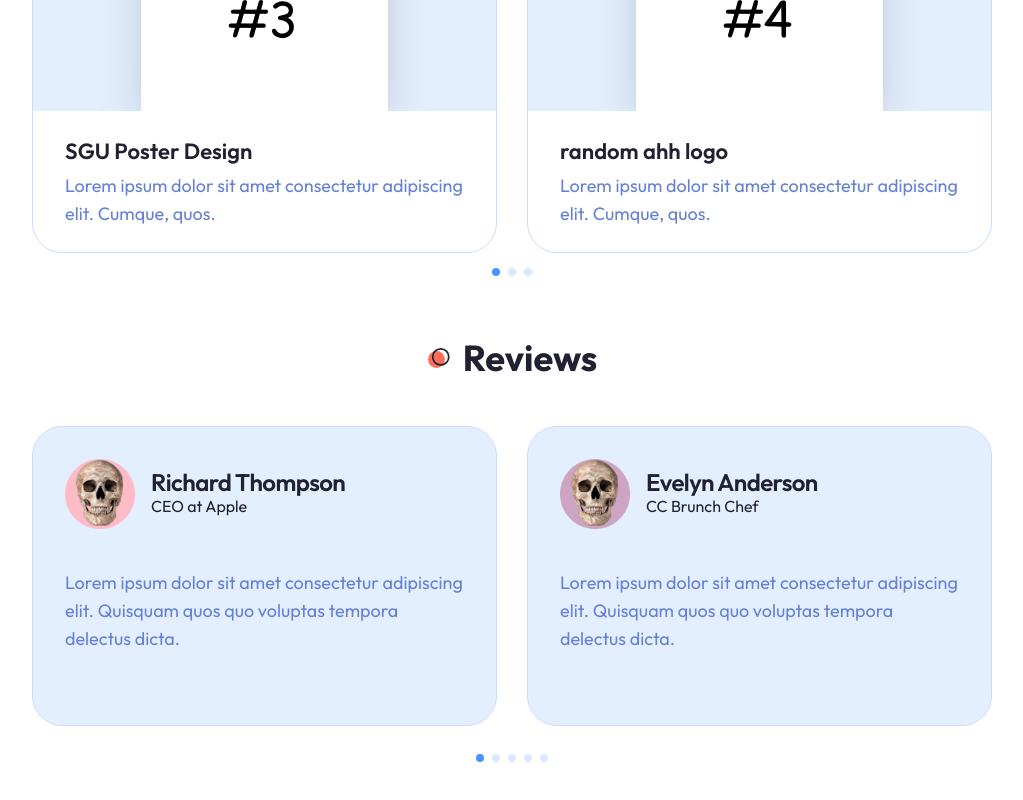
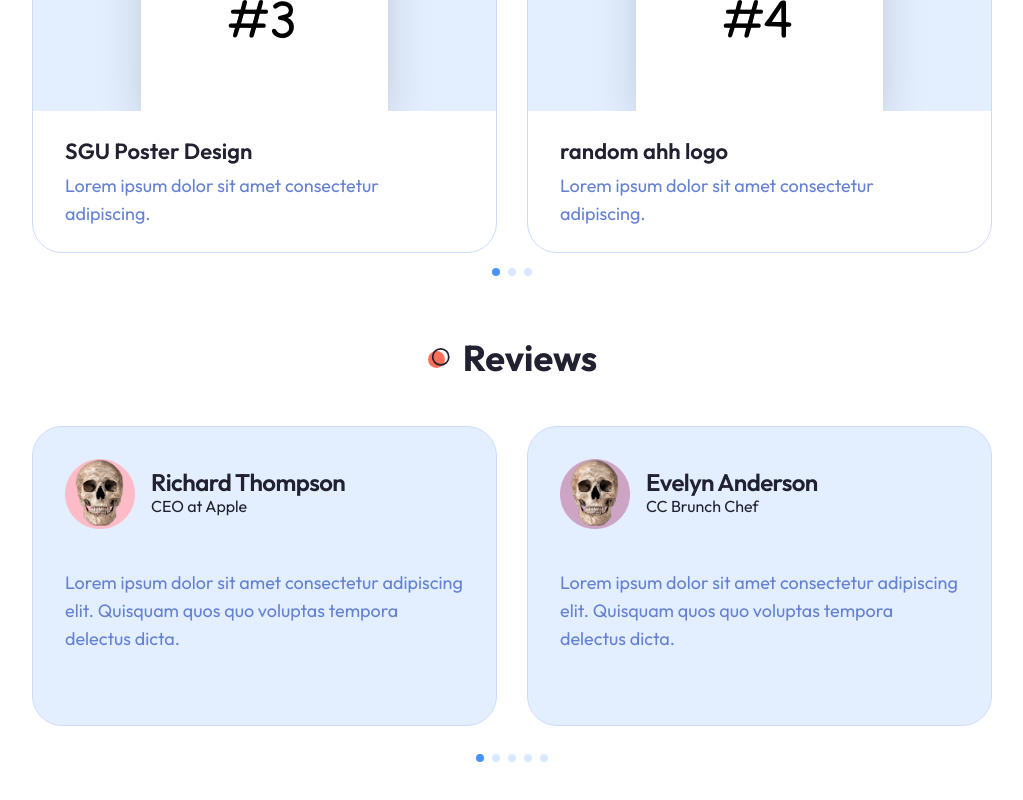
Before and after one commit to danpellegrino/tjsportfolio, a Next.js app: page / in a window 1280 px wide. Shown: the part 3065-3865 px from the top of the page, without its empty margins (128-1151 px from the left). Built offline with nearby package versions, Linux system fonts and the light colour scheme.

Commit message:
Update project descriptions in Work.jsx

```diff
--- a/components/Work.jsx
+++ b/components/Work.jsx
@@ -21,7 +21,7 @@ const projectData = [
         category: 'poster',
         name: 'SGU Poster Design',
         description:
-            'Lorem ipsum dolor sit amet consectetur adipiscing elit. Cumque, quos.',
+            'Lorem ipsum dolor sit amet consectetur adipiscing.',
         link: '/',
         drive: '/'
     },
@@ -30,7 +30,7 @@ const projectData = [
         category: 'logo',
         name: 'random ahh logo',
         description:
-            'Lorem ipsum dolor sit amet consectetur adipiscing elit. Cumque, quos.',
+            'Lorem ipsum dolor sit amet consectetur adipiscing.',
         link: '/',
         drive: '/'
     },
@@ -39,7 +39,7 @@ const projectData = [
         category: 'poster',
         name: 'SGU Poster Design',
         description:
-            'Lorem ipsum dolor sit amet consectetur adipiscing elit. Cumque, quos.',
+            'Lorem ipsum dolor sit amet consectetur adipiscing.',
         link: '/',
         drive: '/'
     },
@@ -48,7 +48,7 @@ const projectData = [
         category: 'poster',
         name: 'SGU Poster Design',
         description:
-            'Lorem ipsum dolor sit amet consectetur adipiscing elit. Cumque, quos.',
+            'Lorem ipsum dolor sit amet consectetur adipiscing.',
         link: '/',
         drive: '/'
     },
@@ -57,7 +57,7 @@ const projectData = [
         category: 'poster',
         name: 'SGU Poster Design',
         description:
-            'Lorem ipsum dolor sit amet consectetur adipiscing elit. Cumque, quos.',
+            'Lorem ipsum dolor sit amet consectetur adipiscing.',
         link: '/',
         drive: '/'
     },
@@ -66,7 +66,7 @@ const projectData = [
         category: 'poster',
         name: 'SGU Poster Design',
         description:
-            'Lorem ipsum dolor sit amet consectetur adipiscing elit. Cumque, quos.',
+            'Lorem ipsum dolor sit amet consectetur adipiscing.',
         link: '/',
         drive: '/'
     },
@@ -75,7 +75,7 @@ const projectData = [
         category: 'poster',
         name: 'SGU Poster Design',
         description:
-            'Lorem ipsum dolor sit amet consectetur adipiscing elit. Cumque, quos.',
+            'Lorem ipsum dolor sit amet consectetur adipiscing.',
         link: '/',
         drive: '/'
     },
@@ -84,7 +84,7 @@ const projectData = [
         category: 'poster',
         name: 'SGU Poster Design',
         description:
-            'Lorem ipsum dolor sit amet consectetur adipiscing elit. Cumque, quos.',
+            'Lorem ipsum dolor sit amet consectetur adipiscing.',
         link: '/',
         drive: '/'
     },
@@ -93,7 +93,7 @@ const projectData = [
         category: 'poster',
         name: 'SGU Poster Design',
         description:
-            'Lorem ipsum dolor sit amet consectetur adipiscing elit. Cumque, quos.',
+            'Lorem ipsum dolor sit amet consectetur adipiscing.',
         link: '/',
         drive: '/'
     },
```
